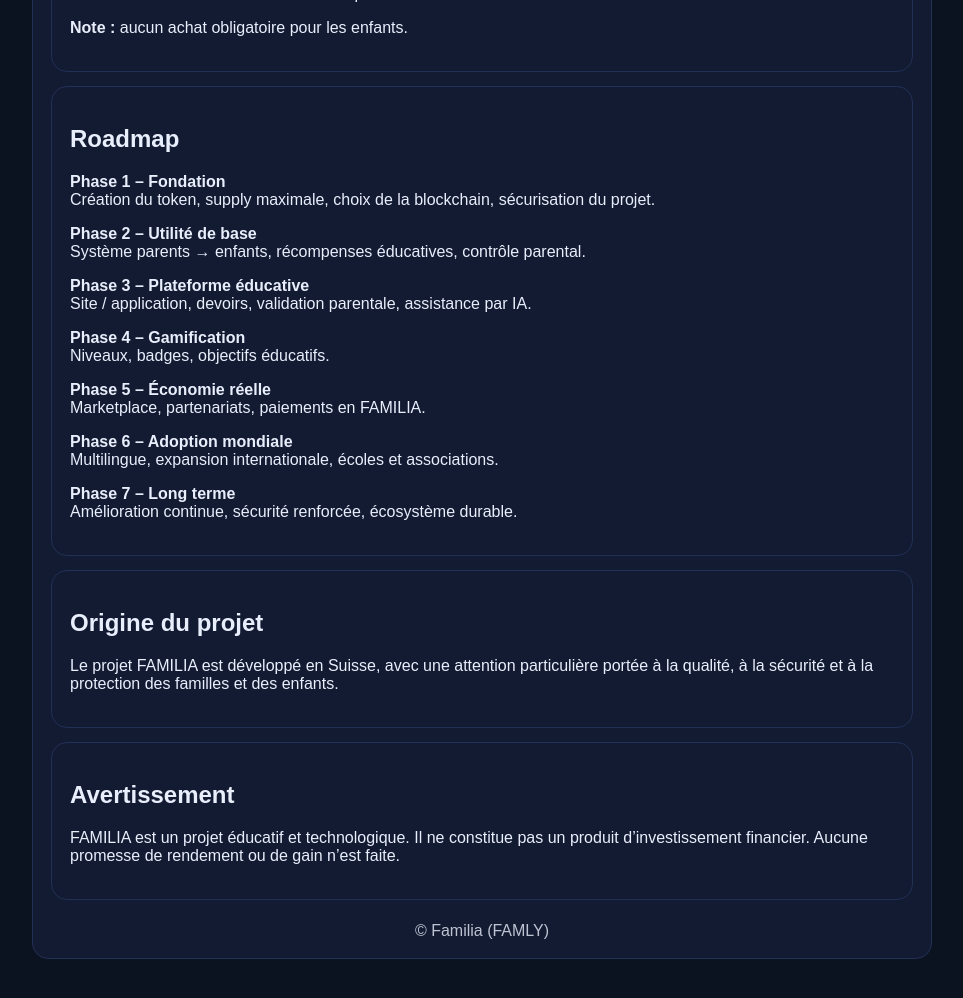
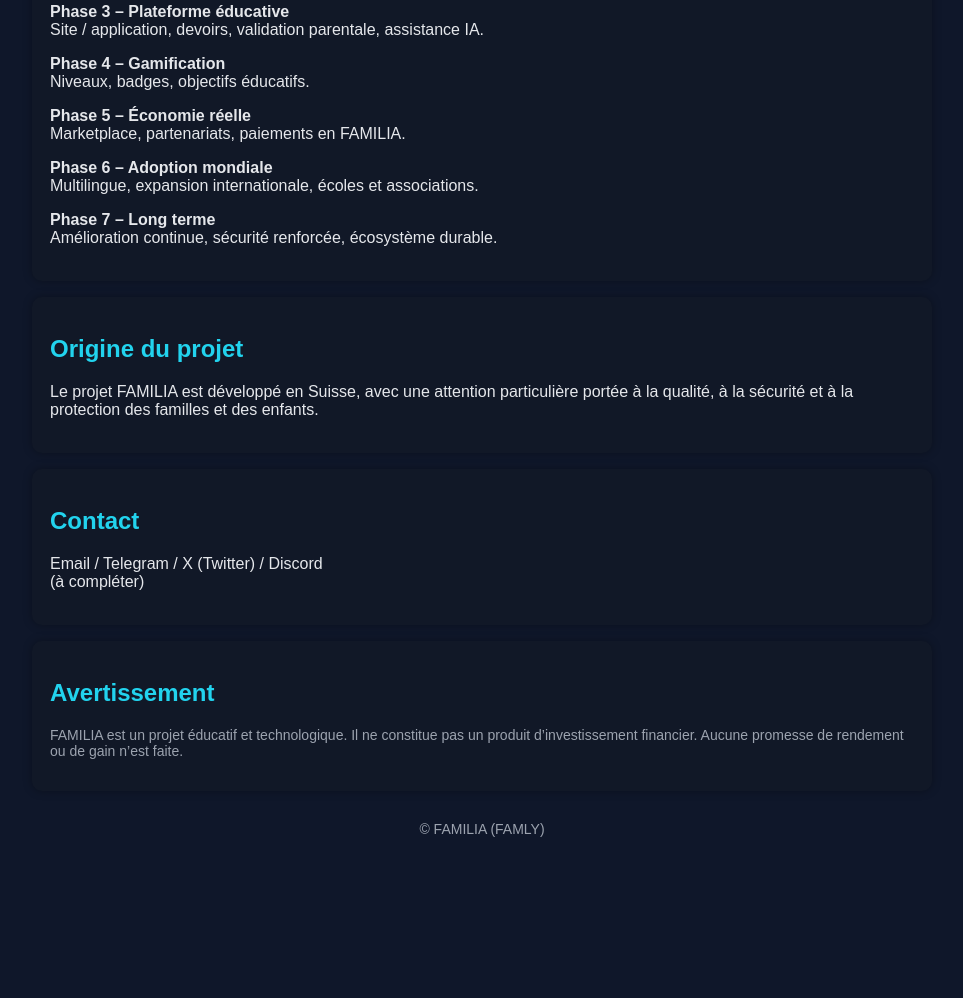
Before and after one commit to fener126/familia-token, a plain HTML site: page index.html in a window 1280 px wide. Shown: the part 996-1994 px from the top of the page, without its empty margins (158-1121 px from the left). After the commit the page ends 1853 px from the top, so only its background shows below. Drawn offline with Linux system fonts and the light colour scheme.

Commit message:
Update index.html

```diff
--- a/index.html
+++ b/index.html
@@ -1,45 +1,67 @@
-<!doctype html>
+<!DOCTYPE html>
 <html lang="fr">
 <head>
-  <meta charset="utf-8" />
-  <meta name="viewport" content="width=device-width,initial-scale=1" />
-  <title>Familia (FAMLY)</title>
+  <meta charset="UTF-8">
+  <title>FAMILIA Token</title>
+  <meta name="viewport" content="width=device-width, initial-scale=1.0">
   <style>
-    body{font-family:Arial,system-ui,sans-serif;margin:0;background:#0b1220;color:#e9eefc}
-    .wrap{max-width:900px;margin:0 auto;padding:28px}
-    .card{background:#121b31;border:1px solid #223055;border-radius:16px;padding:18px;margin:14px 0}
-    a{color:#7db0ff}
-    .row{display:flex;gap:16px;align-items:center;flex-wrap:wrap}
-    img{width:96px;height:96px;border-radius:18px}
-    h1{margin:0}
-    .muted{opacity:.8}
-    code{background:#0f1830;padding:2px 6px;border-radius:8px}
+    body {
+      font-family: Arial, sans-serif;
+      background: #0f172a;
+      color: #e5e7eb;
+      margin: 0;
+      padding: 0;
+    }
+    .container {
+      max-width: 900px;
+      margin: auto;
+      padding: 20px;
+    }
+    h1 {
+      text-align: center;
+      color: #38bdf8;
+    }
+    .card {
+      background: #111827;
+      border-radius: 10px;
+      padding: 18px;
+      margin-bottom: 16px;
+      box-shadow: 0 0 10px rgba(0,0,0,0.3);
+    }
+    h2 {
+      color: #22d3ee;
+    }
+    ul {
+      padding-left: 20px;
+    }
+    .muted {
+      color: #9ca3af;
+      font-size: 14px;
+    }
+    footer {
+      text-align: center;
+      margin-top: 30px;
+      font-size: 14px;
+      color: #9ca3af;
+    }
   </style>
 </head>
+
 <body>
-  <div class="wrap">
-    <div class="card row">
-      <img src="logo.png" alt="Familia logo" />
-      <div>
+  <div class="container">
 
-    <div class="card">
-      <h2>Informations</h2>
-      <p><b>Mint :</b> <code>631hTurbTXNimLNAv7feRH6BVKbJTuo6eD8uqSAqbXdN</code></p>
-      <p><b>Supply :</b> 1 000 000 000 FAMLY (mint désactivé)</p>
-      <p>
-        <b>Solana Explorer :</b>
-        <a href="https://explorer.solana.com/address/631hTurbTXNimLNAv7feRH6BVKbJTuo6eD8uqSAqbXdN?cluster=mainnet-beta" target="_blank" rel="noreferrer">
-          Voir le token
-        </a>
+    <h1>🌍 FAMILIA Token</h1>
+    <p style="text-align:center">
+      Un projet crypto éducatif et familial – Développé en Suisse 🇨🇭
     </p>
-    </div>
 
     <div class="card">
       <h2>Vision</h2>
       <p>
-    FAMILIA est un projet crypto éducatif et familial, développé en Suisse, dont l’objectif est de créer
-    un écosystème mondial reliant parents, enfants et partenaires autour de l’apprentissage,
-    de la responsabilité et de la motivation.
+        FAMILIA est un projet crypto éducatif et familial, développé en Suisse,
+        dont l’objectif est de créer un écosystème mondial reliant parents,
+        enfants et partenaires autour de l’apprentissage, de la responsabilité
+        et de la motivation.
       </p>
       <p>
         Le projet repose sur une adoption progressive, sécurisée et durable,
@@ -71,15 +93,14 @@
 
     <div class="card">
       <h2>Roadmap</h2>
-
       <p><b>Phase 1 – Fondation</b><br>
-  Création du token, supply maximale, choix de la blockchain, sécurisation du projet.</p>
+      Création du token, supply maximale, choix de la blockchain, sécurisation.</p>
 
       <p><b>Phase 2 – Utilité de base</b><br>
       Système parents → enfants, récompenses éducatives, contrôle parental.</p>
 
       <p><b>Phase 3 – Plateforme éducative</b><br>
-  Site / application, devoirs, validation parentale, assistance par IA.</p>
+      Site / application, devoirs, validation parentale, assistance IA.</p>
 
       <p><b>Phase 4 – Gamification</b><br>
       Niveaux, badges, objectifs éducatifs.</p>
@@ -97,24 +118,32 @@
     <div class="card">
       <h2>Origine du projet</h2>
       <p>
-    Le projet FAMILIA est développé en Suisse, avec une attention particulière portée
-    à la qualité, à la sécurité et à la protection des familles et des enfants.
+        Le projet FAMILIA est développé en Suisse, avec une attention particulière
+        portée à la qualité, à la sécurité et à la protection des familles et des enfants.
+      </p>
+    </div>
+
+    <div class="card">
+      <h2>Contact</h2>
+      <p>
+        Email / Telegram / X (Twitter) / Discord<br>
+        (à compléter)
       </p>
     </div>
 
     <div class="card">
       <h2>Avertissement</h2>
-  <p>
+      <p class="muted">
         FAMILIA est un projet éducatif et technologique.
         Il ne constitue pas un produit d’investissement financier.
         Aucune promesse de rendement ou de gain n’est faite.
       </p>
     </div>
 
+    <footer>
+      © FAMILIA (FAMLY)
+    </footer>
 
-    <div class="muted" style="text-align:center;margin-top:22px">
-      © Familia (FAMLY)
-    </div>
   </div>
 </body>
-</html>
+</html
```
Lines whose indentation alone changed are shown as unchanged.
